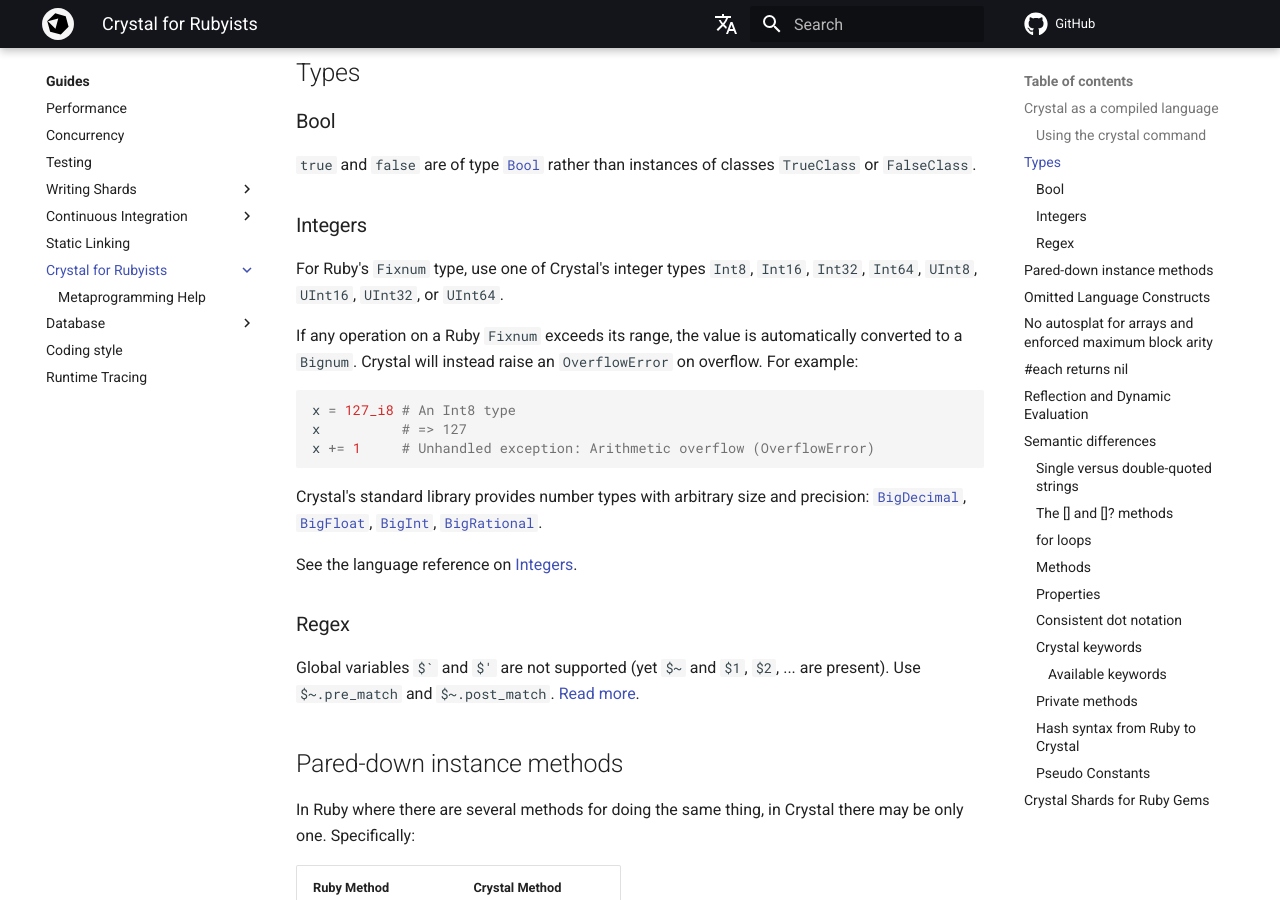
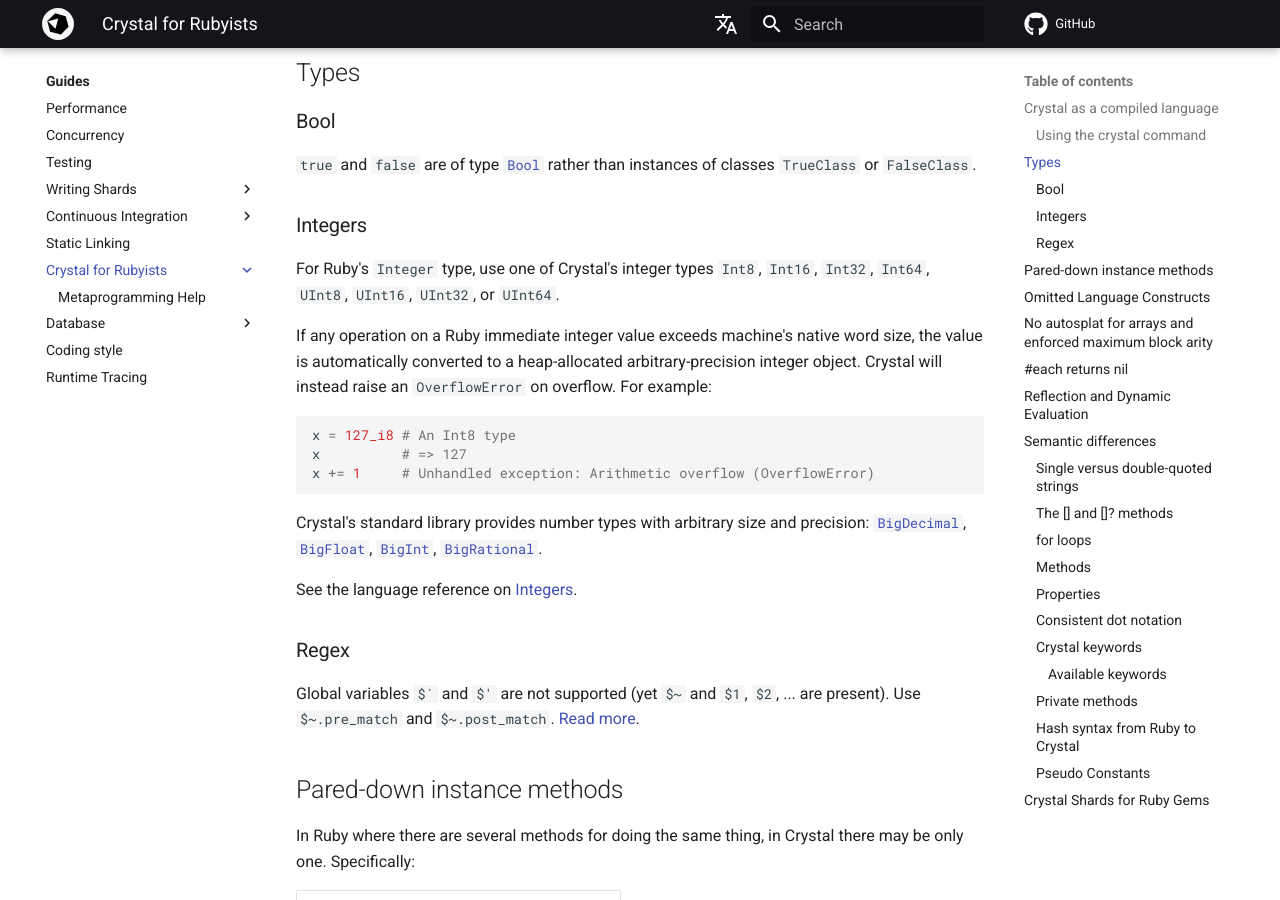
Before and after one commit to crystal-lang/crystal-book, an MkDocs documentation site: the page built from docs/crystal_for_rubyists/README.md, in a window 1280 px wide and 900 px high, scrolled down 1171 px. Built offline with MkDocs 1.6.1 and Material for MkDocs 9.7.7, drawn with Linux system fonts in a browser that asks for light colours; nearby versions of some CDN libraries; library files that are not in the unit come from our copies; comment, search, counter and statistics services are not loaded; the version menu is left out.

Commit message:
Replace mentioning Ruby classes Fixnum and Bignum with Integer

````diff
--- a/docs/crystal_for_rubyists/README.md
+++ b/docs/crystal_for_rubyists/README.md
@@ -50,9 +50,9 @@ You can check other commands and flags by invoking `crystal` without arguments,
 
 ### Integers
 
-For Ruby's `Fixnum` type, use one of Crystal's integer types `Int8`, `Int16`, `Int32`, `Int64`, `UInt8`, `UInt16`, `UInt32`, or `UInt64`.
+For Ruby's `Integer` type, use one of Crystal's integer types `Int8`, `Int16`, `Int32`, `Int64`, `UInt8`, `UInt16`, `UInt32`, or `UInt64`.
 
-If any operation on a Ruby `Fixnum` exceeds its range, the value is automatically converted to a `Bignum`.
+If any operation on a Ruby immediate integer value exceeds machine's native word size, the value is automatically converted to a heap-allocated arbitrary-precision integer object.
 Crystal will instead raise an `OverflowError` on overflow. For example:
 
 ```crystal
````
